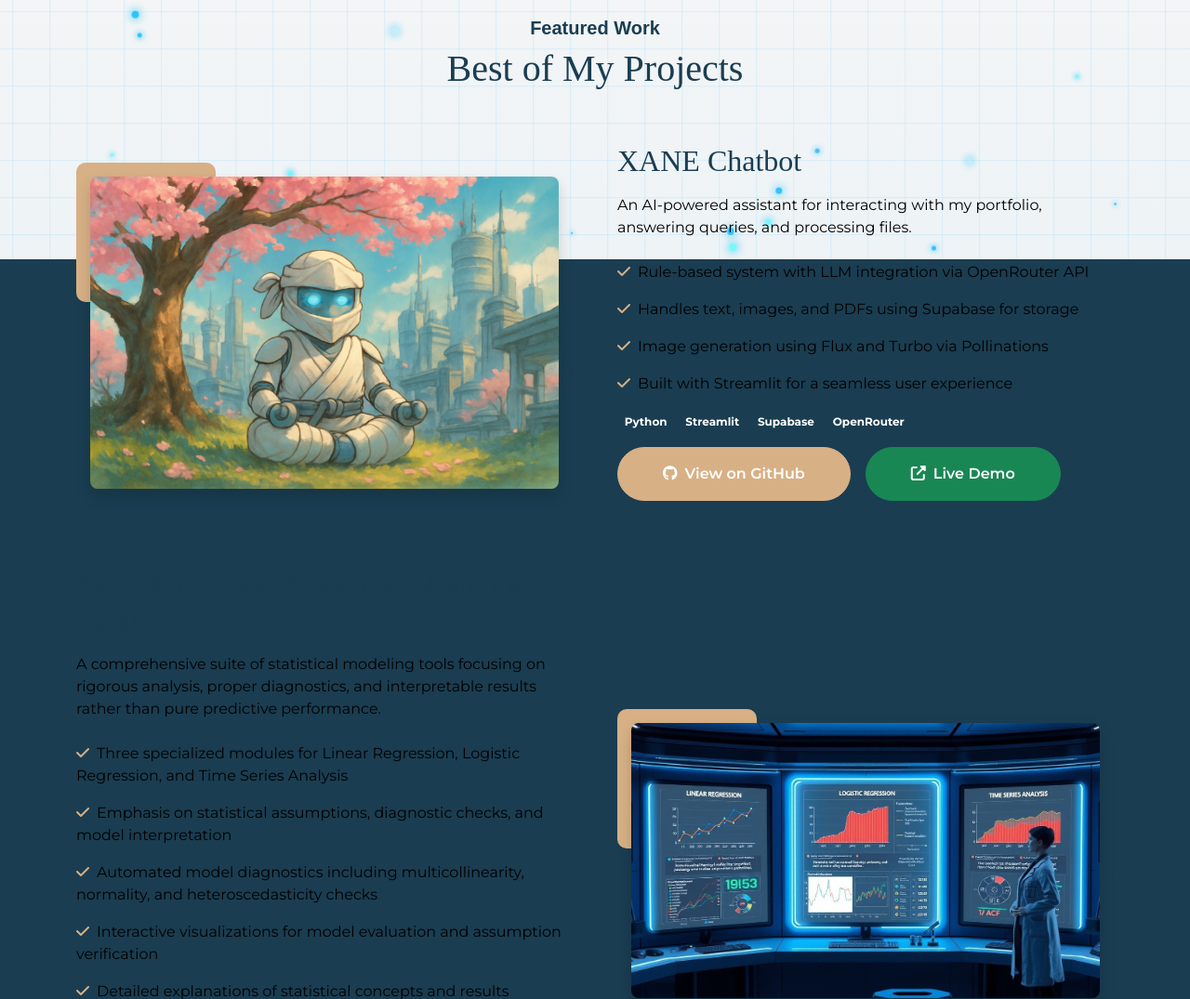
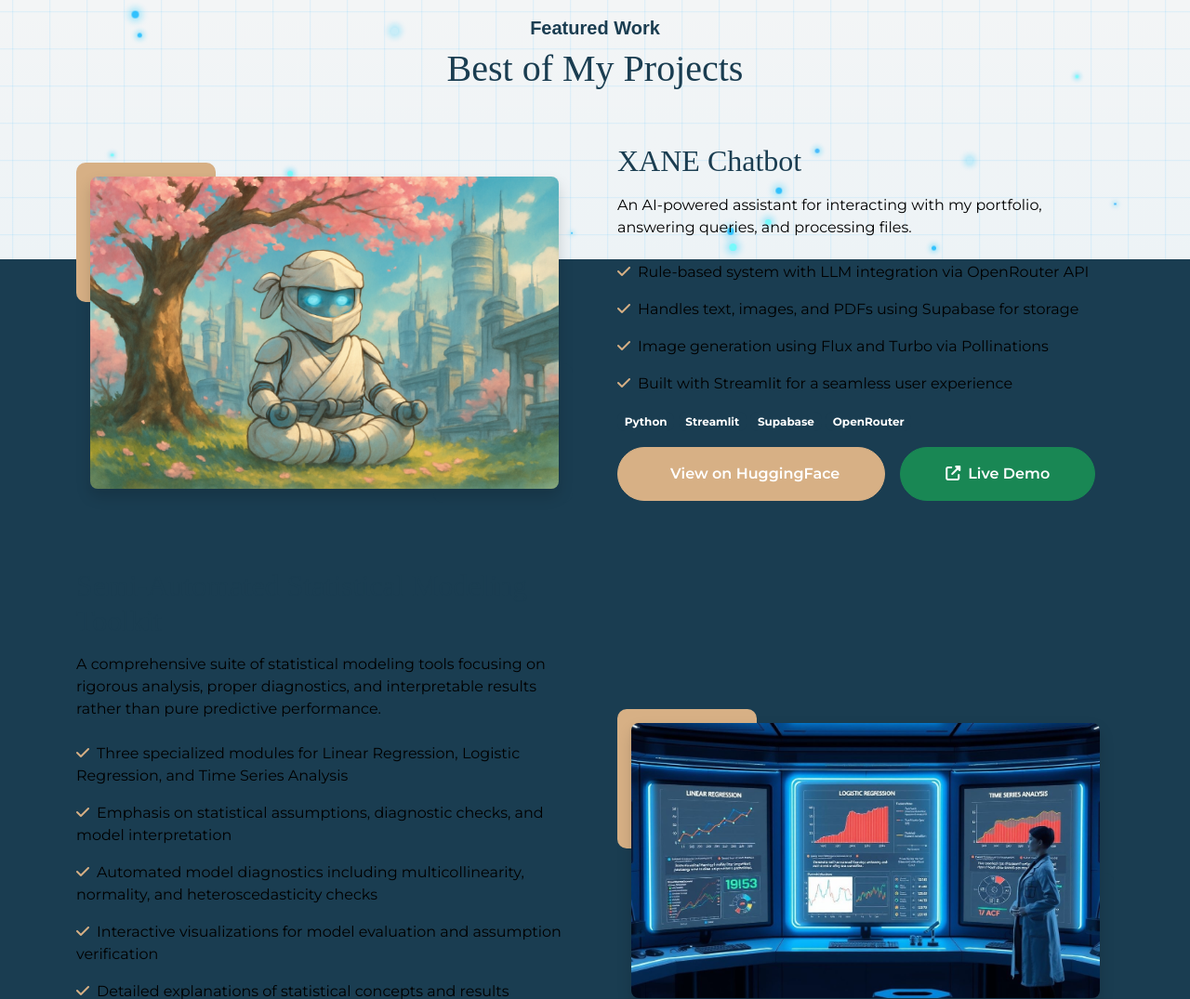
Before and after one commit to Ezzio11/ezz-portfolio, a Django app: page /projects/ in a window 1280 px wide. Shown: the part 521-1596 px from the top of the page at 93% size. Run offline with Django 5.2, Linux system fonts and the light colour scheme; some libraries are stand-ins or nearby versions; some web fonts are replaced.

Commit message:
Update projects.html

```diff
--- a/myapp/templates/projects.html
+++ b/myapp/templates/projects.html
@@ -139,8 +139,8 @@
                             <span class="badge bg-primary tech-badge">Supabase</span>
                             <span class="badge bg-primary tech-badge">OpenRouter</span>
                             <div class="d-flex gap-3">
-                                <a href="https://github.com/Ezzio11/XANE-Chatbot" class="btn btn-secondary rounded-pill px-5 py-3 text-white mt-3" target="_blank">
-                                    <i class="fab fa-github me-2"></i>View on GitHub
+                                <a href="https://huggingface.co/spaces/Ezzio11/XANE-Chatbot" class="btn btn-secondary rounded-pill px-5 py-3 text-white mt-3" target="_blank">
+                                    <i class="fab fa-huggingface me-2"></i>View on HuggingFace
                                 </a>
                                 <a href="{% url 'chatbot' %}" class="btn btn-success rounded-pill px-5 py-3 text-white mt-3">
                                     <i class="fas fa-external-link-alt me-2"></i>Live Demo
```
